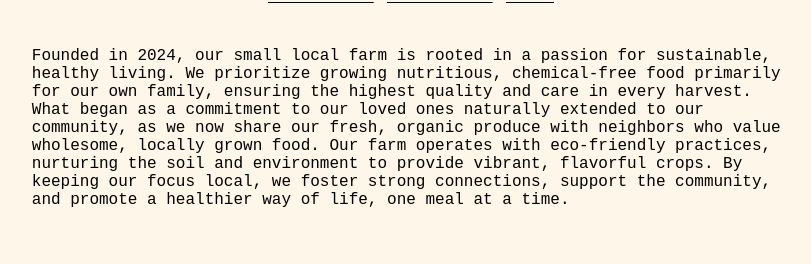
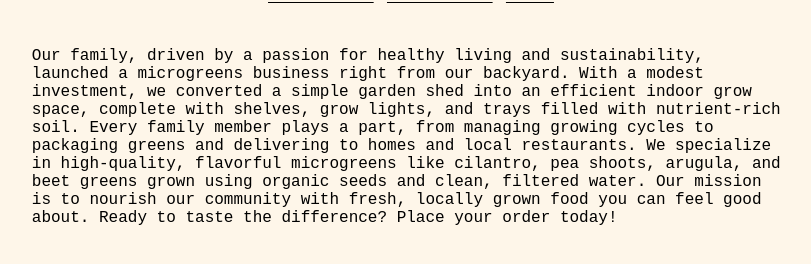
Before and after one commit to Volkman-Farm/volkman-farm.github.io, an Eleventy site: page pages/about.md in a window 1280 px wide. Shown: the part 430-694 px from the top of the page, without its empty margins (229-1040 px from the left). Built offline with nearby package versions, Linux system fonts and the light colour scheme; Eleventy itself is replaced by a stand-in of ours; files that its build step writes are made by us from their sources.

Commit message:
Update about page

```diff
--- a/pages/about.md
+++ b/pages/about.md
@@ -4,4 +4,4 @@ permalink: /about/
 layout: default
 ---
 
-Founded in 2024, our small local farm is rooted in a passion for sustainable, healthy living. We prioritize growing nutritious, chemical-free food primarily for our own family, ensuring the highest quality and care in every harvest. What began as a commitment to our loved ones naturally extended to our community, as we now share our fresh, organic produce with neighbors who value wholesome, locally grown food. Our farm operates with eco-friendly practices, nurturing the soil and environment to provide vibrant, flavorful crops. By keeping our focus local, we foster strong connections, support the community, and promote a healthier way of life, one meal at a time.
+Our family, driven by a passion for healthy living and sustainability, launched a microgreens business right from our backyard. With a modest investment, we converted a simple garden shed into an efficient indoor grow space, complete with shelves, grow lights, and trays filled with nutrient-rich soil. Every family member plays a part, from managing growing cycles to packaging greens and delivering to homes and local restaurants. We specialize in high-quality, flavorful microgreens like cilantro, pea shoots, arugula, and beet greens grown using organic seeds and clean, filtered water. Our mission is to nourish our community with fresh, locally grown food you can feel good about. Ready to taste the difference? Place your order today!
```
